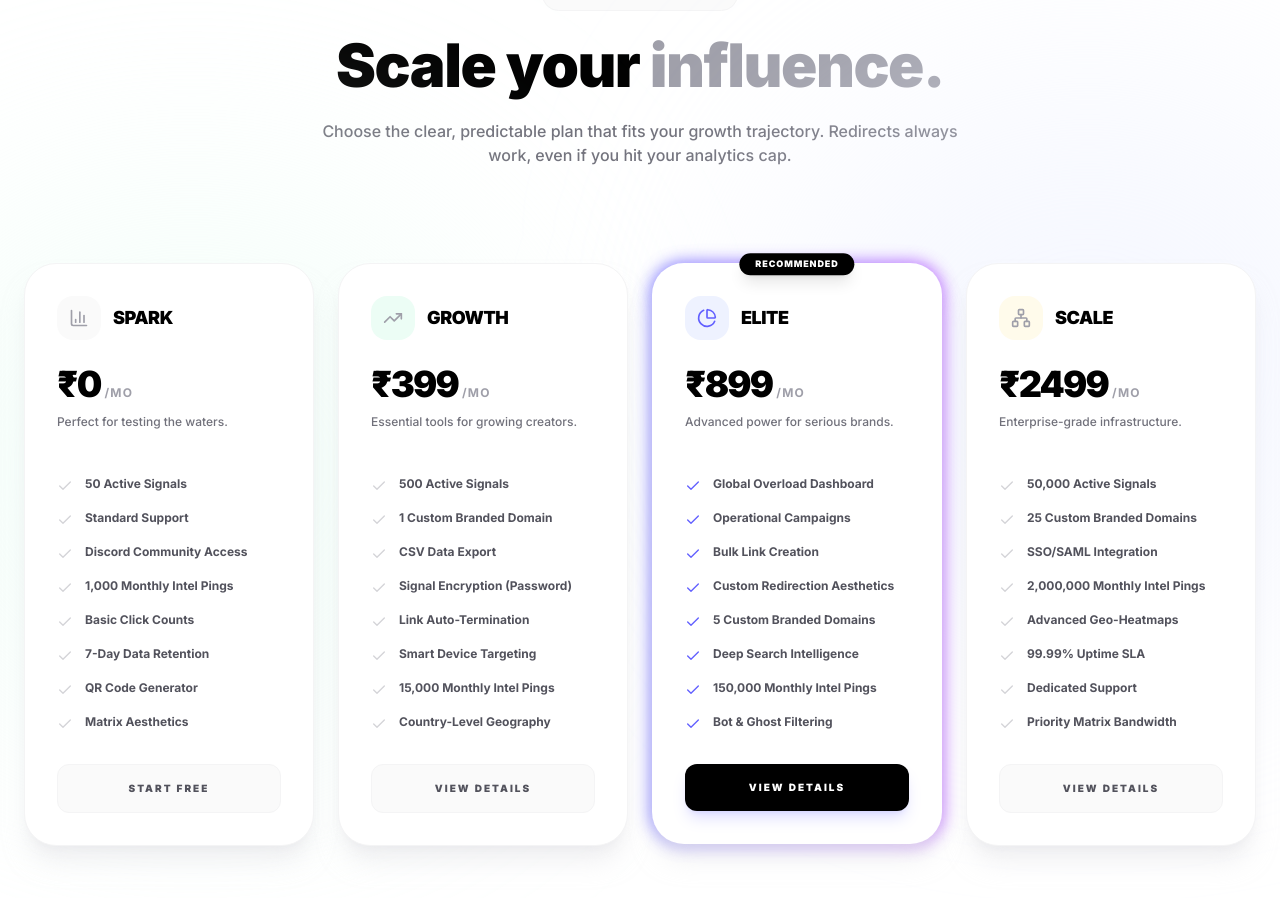
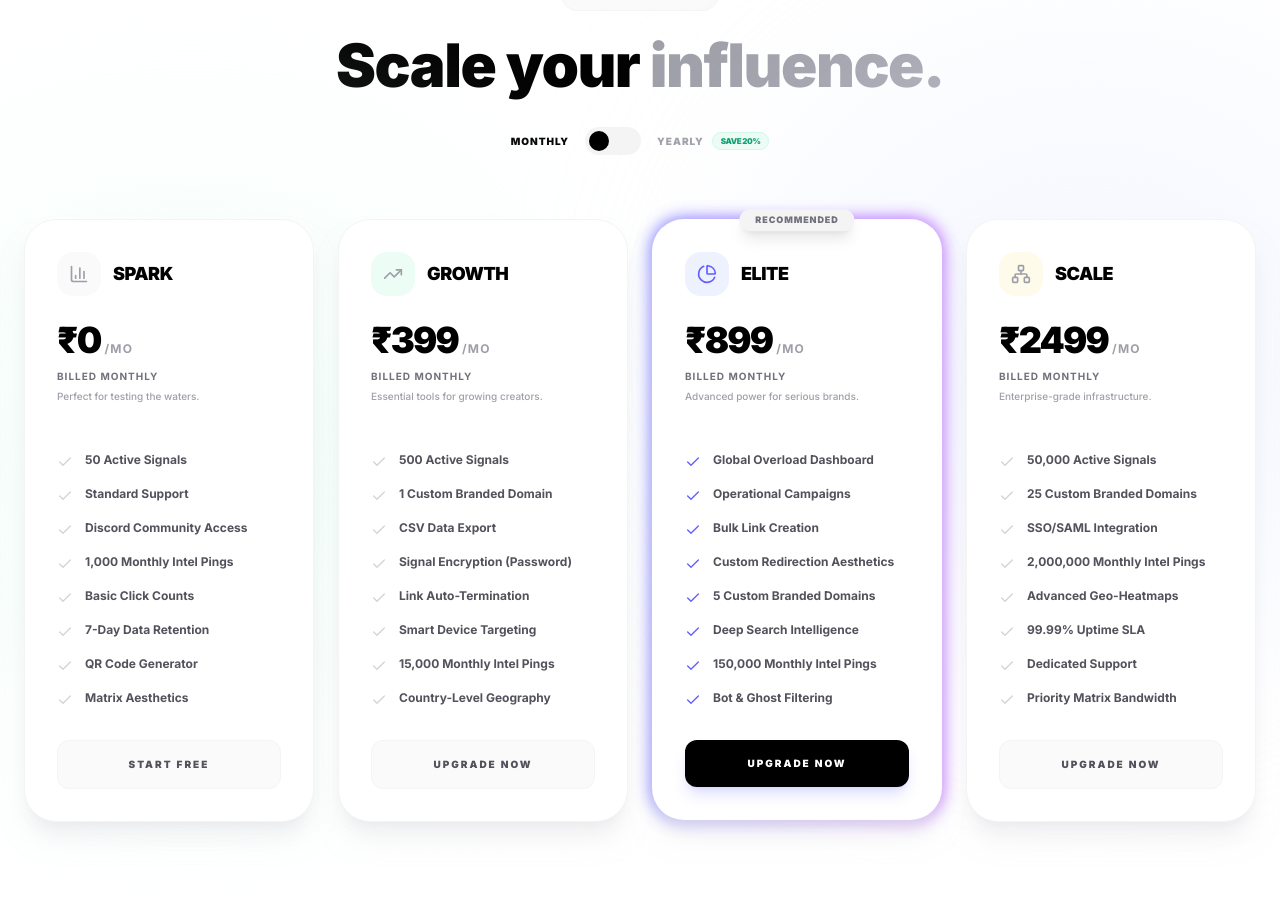
Before and after one commit to Ayushguleria73again/link-Shortner-frontend, a Next.js app: page / in a window 1280 px wide. Shown: the part 3301-4199 px from the top of the page. Built offline with nearby package versions, Linux system fonts and the light colour scheme; no server answers.

Commit message:
integrate Razorpay payment gateway and billing toggle into PricingSection

```diff
--- a/app/forgot-password/page.js
+++ b/app/forgot-password/page.js
@@ -36,7 +36,7 @@ export default function ForgotPassword() {
             ← BACK TO LOGIN
           </Link>
           <h1 className="text-5xl font-black mb-3 mt-4">Reset.</h1>
-          <p className="text-zinc-400 text-xs font-bold tracking-widest uppercase">Initiate security recovery protocol</p>
+          <p className="text-zinc-400 text-xs font-bold tracking-widest uppercase">We'll help you get back in</p>
         </div>
 
         {error && (
--- a/app/login/page.js
+++ b/app/login/page.js
@@ -34,7 +34,7 @@ export default function Login() {
       <div className="w-full max-w-md">
         <div className="mb-12">
           <h1 className="text-5xl font-black mb-3">Login.</h1>
-          <p className="text-zinc-400 text-xs font-bold tracking-widest uppercase">Enter your credentials to proceed</p>
+          <p className="text-zinc-400 text-xs font-bold tracking-widest uppercase">Welcome back to smol.</p>
         </div>
 
         {error && (
--- a/app/reset-password/[token]/page.js
+++ b/app/reset-password/[token]/page.js
@@ -43,7 +43,7 @@ export default function ResetPassword() {
       <div className="w-full max-w-md">
         <div className="mb-12">
           <h1 className="text-5xl font-black mb-3">Secure.</h1>
-          <p className="text-zinc-400 text-xs font-bold tracking-widest uppercase">Redefine your access credentials</p>
+          <p className="text-zinc-400 text-xs font-bold tracking-widest uppercase">Set your new account password</p>
         </div>
 
         {error && (
--- a/app/signup/page.js
+++ b/app/signup/page.js
@@ -96,7 +96,7 @@ export default function Signup() {
               Join.
               <ShieldCheck className="w-10 h-10 text-black" />
             </h1>
-            <p className="text-zinc-400 text-xs font-bold tracking-widest uppercase">Create your secure access protocol.</p>
+            <p className="text-zinc-400 text-xs font-bold tracking-widest uppercase">Create your free account today.</p>
           </div>
 
           {error && (
--- a/components/PricingSection.jsx
+++ b/components/PricingSection.jsx
@@ -1,11 +1,102 @@
-"use client";
-import React from 'react';
+"use client"
+import React, { useState, useEffect } from 'react';
 import { motion } from 'framer-motion';
-import { Check } from 'lucide-react';
+import { Check, ShieldCheck } from 'lucide-react';
 import Link from 'next/link';
+import { useRouter } from 'next/navigation';
 import { PLANS } from '@/lib/plans';
+import api from '@/lib/api';
 
 export default function PricingSection() {
+    const [userPlan, setUserPlan] = useState(null);
+    const [billingCycle, setBillingCycle] = useState('monthly'); // 'monthly' or 'yearly'
+    const [loading, setLoading] = useState(false);
+    const router = useRouter();
+
+    useEffect(() => {
+        const user = localStorage.getItem('user');
+        if (user) {
+            const parsed = JSON.parse(user);
+            setUserPlan(parsed.plan || 'free');
+        }
+
+        // Load Razorpay Script
+        const script = document.createElement('script');
+        script.src = 'https://checkout.razorpay.com/v1/checkout.js';
+        script.async = true;
+        document.body.appendChild(script);
+    }, []);
+
+    const handlePurchase = async (planId) => {
+        if (!userPlan) {
+            router.push('/login?redirect=pricing');
+            return;
+        }
+
+        if (planId === 'free') {
+            router.push('/dashboard');
+            return;
+        }
+
+        setLoading(true);
+        try {
+            const plan = PLANS[planId];
+            const amount = billingCycle === 'monthly' ? plan.price : plan.yearlyPrice * 12;
+
+            // 1. Create Order
+            const { data } = await api.post('/payment/create-order', {
+                planId,
+                amount,
+                billingCycle
+            });
+
+            // 2. Open Razorpay
+            const options = {
+                key: process.env.NEXT_PUBLIC_RAZORPAY_KEY_ID || 'rzp_test_your_id', // Should be in env
+                amount: data.order.amount,
+                currency: data.order.currency,
+                name: "smol.",
+                description: `Upgrade to ${plan.name} (${billingCycle})`,
+                order_id: data.order.id,
+                handler: async (response) => {
+                    try {
+                        const verifyRes = await api.post('/payment/verify', {
+                            razorpay_order_id: response.razorpay_order_id,
+                            razorpay_payment_id: response.razorpay_payment_id,
+                            razorpay_signature: response.razorpay_signature
+                        });
+
+                        if (verifyRes.data.success) {
+                            // Update local user data
+                            const user = JSON.parse(localStorage.getItem('user'));
+                            user.plan = planId;
+                            localStorage.setItem('user', JSON.stringify(user));
+                            setUserPlan(planId);
+                            router.push('/dashboard?success=plan_upgraded');
+                        }
+                    } catch (err) {
+                        alert('Payment verification failed. Please contact support.');
+                    }
+                },
+                prefill: {
+                    name: JSON.parse(localStorage.getItem('user'))?.firstName || "",
+                    email: JSON.parse(localStorage.getItem('user'))?.email || "",
+                },
+                theme: {
+                    color: "#000000"
+                }
+            };
+
+            const rzp = new window.Razorpay(options);
+            rzp.open();
+        } catch (err) {
+            console.error('Purchase Error:', err);
+            alert(err.response?.data?.error || 'Failed to initiate purchase');
+        } finally {
+            setLoading(false);
+        }
+    };
+
     const containerVariants = {
         hidden: { opacity: 0 },
         visible: {
@@ -28,7 +119,7 @@ export default function PricingSection() {
             <div className="absolute bottom-[20%] left-[-10%] w-[50%] h-[50%] bg-emerald-50/50 rounded-full blur-[120px] pointer-events-none" />
 
             <div className="max-w-7xl mx-auto">
-                <div className="text-center mb-24">
+                <div className="text-center mb-16">
                     <motion.div
                         initial={{ opacity: 0, y: 10 }}
                         whileInView={{ opacity: 1, y: 0 }}
@@ -36,7 +127,7 @@ export default function PricingSection() {
                         className="inline-flex items-center gap-2 px-4 py-2 rounded-full bg-zinc-50 border border-zinc-100 text-[10px] font-black tracking-[0.2em] text-zinc-400 mb-6 uppercase"
                     >
                         <span className="w-1.5 h-1.5 rounded-full bg-black" />
-                        Flexible Protocols
+                        Simple Pricing
                     </motion.div>
                     <motion.h2
                         initial={{ opacity: 0, y: 10 }}
@@ -47,16 +138,30 @@ export default function PricingSection() {
                     >
                         Scale your <span className="text-zinc-400">influence.</span>
                     </motion.h2>
-                    <motion.p
+
+                    {/* Billing Toggle */}
+                    <motion.div
                         initial={{ opacity: 0, y: 10 }}
                         whileInView={{ opacity: 1, y: 0 }}
                         viewport={{ once: true }}
                         transition={{ delay: 0.2 }}
-                        className="text-zinc-500 font-medium max-w-2xl mx-auto"
+                        className="flex items-center justify-center gap-4 mt-8"
                     >
-                        Choose the clear, predictable plan that fits your growth trajectory.
-                        Redirects always work, even if you hit your analytics cap.
-                    </motion.p>
+                        <span className={`text-[10px] font-black uppercase tracking-widest transition-colors ${billingCycle === 'monthly' ? 'text-black' : 'text-zinc-400'}`}>Monthly</span>
+                        <button
+                            onClick={() => setBillingCycle(billingCycle === 'monthly' ? 'yearly' : 'monthly')}
+                            className="w-14 h-7 bg-zinc-100 rounded-full p-1 relative transition-colors hover:bg-zinc-200"
+                        >
+                            <motion.div
+                                animate={{ x: billingCycle === 'monthly' ? 0 : 28 }}
+                                className="w-5 h-5 bg-black rounded-full"
+                            />
+                        </button>
+                        <div className="flex items-center gap-2">
+                            <span className={`text-[10px] font-black uppercase tracking-widest transition-colors ${billingCycle === 'yearly' ? 'text-black' : 'text-zinc-400'}`}>Yearly</span>
+                            <span className="bg-emerald-50 text-emerald-600 text-[8px] font-black px-2 py-0.5 rounded-full uppercase tracking-tighter border border-emerald-100">Save 20%</span>
+                        </div>
+                    </motion.div>
                 </div>
 
                 <motion.div
@@ -69,26 +174,32 @@ export default function PricingSection() {
                     {['free', 'starter', 'pro', 'business'].map((planKey) => {
                         const plan = PLANS[planKey];
                         const isPro = planKey === 'pro';
+                        const isCurrentPlan = userPlan === planKey;
+                        const price = billingCycle === 'monthly' ? plan.price : plan.yearlyPrice;
 
                         const CardComponent = (
                             <PricingCard
                                 key={planKey}
                                 variants={itemVariants}
                                 name={plan.name}
-                                price={plan.price.toString()}
+                                price={price.toString()}
                                 planId={planKey}
+                                billingCycle={billingCycle}
                                 description={plan.description}
-                                features={plan.includedFeatures.flatMap(f => f.items).slice(0, 8)} // Show more features to highlight Intelligence
-                                icon={React.cloneElement(plan.icon, { className: `w-5 h-5 ${isPro ? 'text-indigo-500' : 'text-zinc-400'}` })} // Adjust icon size/color for card
+                                features={plan.includedFeatures.flatMap(f => f.items).slice(0, 8)}
+                                icon={React.cloneElement(plan.icon, { className: `w-5 h-5 ${isPro ? 'text-indigo-500' : 'text-zinc-400'}` })}
                                 highlight={isPro}
+                                isCurrentPlan={isCurrentPlan}
                                 accentColor={plan.color}
+                                onPurchase={() => handlePurchase(planKey)}
+                                loading={loading}
                             />
                         );
 
                         if (isPro) {
                             return (
                                 <div key={planKey} className="relative group">
-                                    <div className="absolute -inset-0.5 bg-gradient-to-r from-indigo-500 to-purple-500 rounded-[34px] opacity-75 group-hover:opacity-100 blur transition duration-1000"></div>
+                                    <div className={`absolute -inset-0.5 bg-gradient-to-r from-indigo-500 to-purple-500 rounded-[34px] blur transition duration-1000 ${isCurrentPlan ? 'opacity-100' : 'opacity-75 group-hover:opacity-100'}`}></div>
                                     {CardComponent}
                                 </div>
                             );
@@ -101,16 +212,23 @@ export default function PricingSection() {
     );
 }
 
-function PricingCard({ name, price, planId, description, features, icon, highlight = false, accentColor = "zinc", variants }) {
+function PricingCard({ name, price, planId, billingCycle, description, features, icon, highlight = false, isCurrentPlan = false, accentColor = "zinc", variants, onPurchase, loading }) {
     const isFree = price === "0";
 
     return (
         <motion.div
             variants={variants}
-            className={`relative h-full bg-white p-8 rounded-[32px] border ${highlight ? 'border-transparent' : 'border-zinc-100 hover:border-black/10'} shadow-xl shadow-zinc-200/50 flex flex-col transition-all duration-500 hover:-translate-y-2 hover:shadow-2xl hover:shadow-indigo-500/10`}
+            className={`relative h-full bg-white p-8 rounded-[32px] border ${isCurrentPlan ? 'border-black ring-2 ring-black/5' : highlight ? 'border-transparent' : 'border-zinc-100 hover:border-black/10'} shadow-xl shadow-zinc-200/50 flex flex-col transition-all duration-500 hover:-translate-y-2 hover:shadow-2xl hover:shadow-indigo-500/10`}
         >
-            {highlight && (
-                <div className="absolute top-0 left-1/2 -translate-x-1/2 -translate-y-1/2 bg-black text-white px-4 py-1 rounded-full text-[9px] font-black uppercase tracking-widest shadow-lg whitespace-nowrap z-10">
+            {isCurrentPlan && (
+                <div className="absolute top-0 left-1/2 -translate-x-1/2 -translate-y-1/2 bg-black text-white px-4 py-1 rounded-full text-[9px] font-black uppercase tracking-widest shadow-lg whitespace-nowrap z-10 flex items-center gap-2">
+                    <ShieldCheck className="w-3 h-3" />
+                    Current Plan
+                </div>
+            )}
+
+            {!isCurrentPlan && highlight && (
+                <div className="absolute top-0 left-1/2 -translate-x-1/2 -translate-y-1/2 bg-zinc-100 text-zinc-500 px-4 py-1 rounded-full text-[9px] font-black uppercase tracking-widest shadow-lg whitespace-nowrap z-10">
                     Recommended
                 </div>
             )}
@@ -124,30 +242,43 @@ function PricingCard({ name, price, planId, description, features, icon, highlig
 
             <div className="mb-6">
                 <div className="flex items-baseline gap-1">
-                    <span className="text-4xl font-black tracking-tighter">₹{price}</span>
+                    <motion.span
+                        key={price}
+                        initial={{ opacity: 0, y: -10 }}
+                        animate={{ opacity: 1, y: 0 }}
+                        className="text-4xl font-black tracking-tighter"
+                    >
+                        ₹{price}
+                    </motion.span>
                     <span className="text-zinc-400 font-bold text-xs uppercase tracking-widest">/mo</span>
                 </div>
-                <p className="text-zinc-500 text-xs font-medium mt-2 leading-relaxed h-10">{description}</p>
+                <p className="text-zinc-500 text-[10px] font-bold mt-2 leading-relaxed uppercase tracking-widest">
+                    {billingCycle === 'monthly' ? 'Billed monthly' : `Billed annually (₹${parseInt(price) * 12}/yr)`}
+                </p>
+                <p className="text-zinc-400 text-[10px] font-medium mt-1 leading-relaxed h-10">{description}</p>
             </div>
 
             <div className="space-y-4 mb-8 flex-1">
                 {features.map((feature, i) => (
                     <div key={i} className="flex items-start gap-3">
-                        <Check className={`w-4 h-4 mt-0.5 shrink-0 ${highlight ? 'text-indigo-500' : 'text-zinc-300'}`} />
+                        <Check className={`w-4 h-4 mt-0.5 shrink-0 ${isCurrentPlan || highlight ? 'text-indigo-500' : 'text-zinc-300'}`} />
                         <span className="text-xs font-bold text-zinc-600">{feature}</span>
                     </div>
                 ))}
             </div>
 
-            <Link
-                href={`/pricing/${planId}`}
-                className={`w-full py-4 rounded-xl font-black text-[10px] uppercase tracking-[0.2em] transition-all flex items-center justify-center ${highlight
+            <button
+                onClick={onPurchase}
+                disabled={loading}
+                className={`w-full py-4 rounded-xl font-black text-[10px] uppercase tracking-[0.2em] transition-all flex items-center justify-center ${isCurrentPlan
+                    ? 'bg-emerald-50 text-emerald-600 border border-emerald-100 hover:bg-emerald-100'
+                    : highlight
                     ? 'bg-black text-white hover:bg-zinc-800 hover:scale-105 active:scale-95 shadow-lg shadow-indigo-500/20'
                     : 'bg-zinc-50 text-zinc-600 hover:bg-zinc-100 border border-zinc-100'
-                    }`}
+                    } disabled:opacity-50 disabled:cursor-not-allowed`}
             >
-                {isFree ? 'Start Free' : 'View Details'}
-            </Link>
+                {loading ? 'Processing...' : isCurrentPlan ? 'Go to Dashboard' : isFree ? 'Start Free' : 'Upgrade Now'}
+            </button>
         </motion.div>
     );
 }
```
Also changed, not shown: lib/plans.js.
